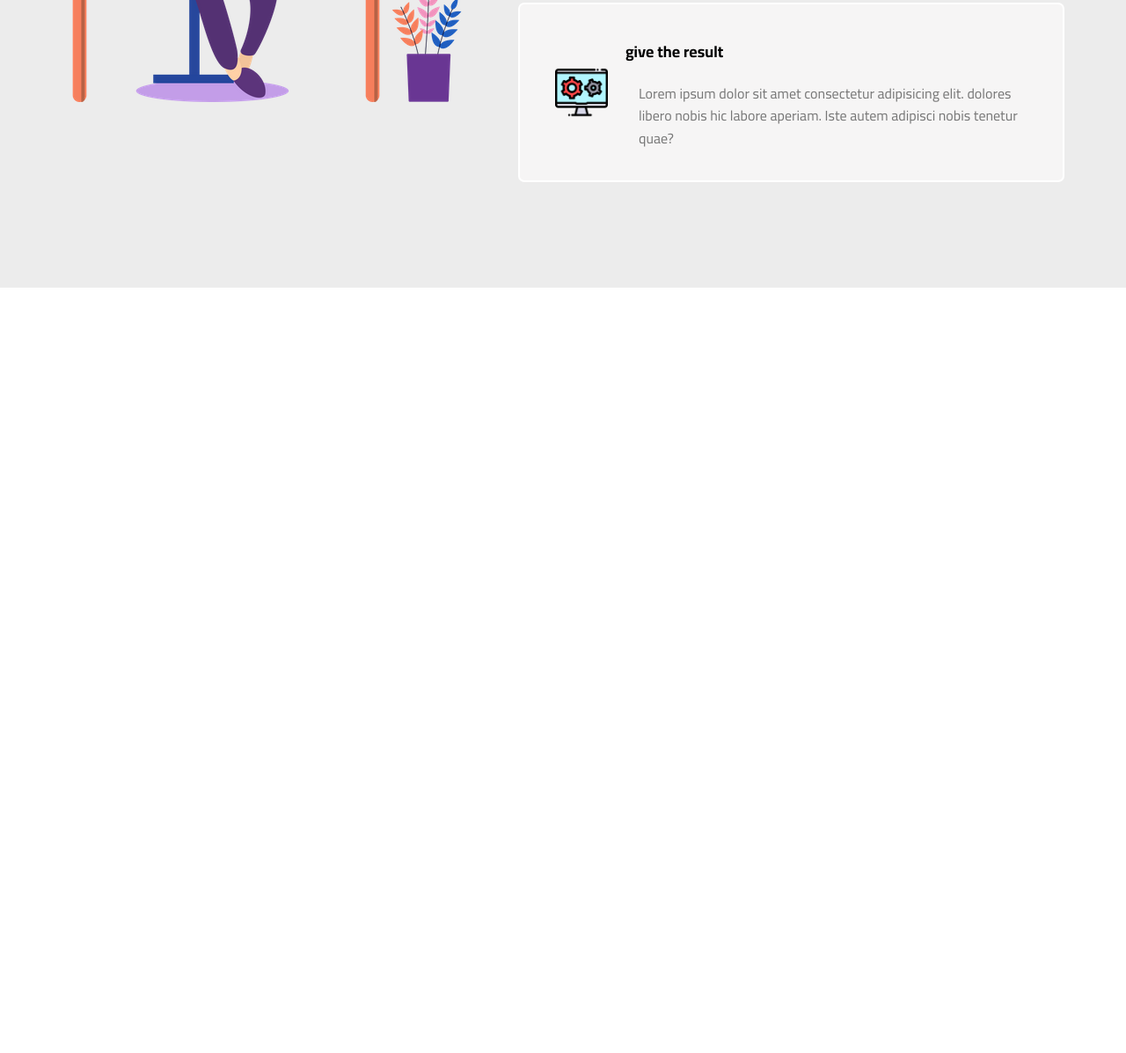
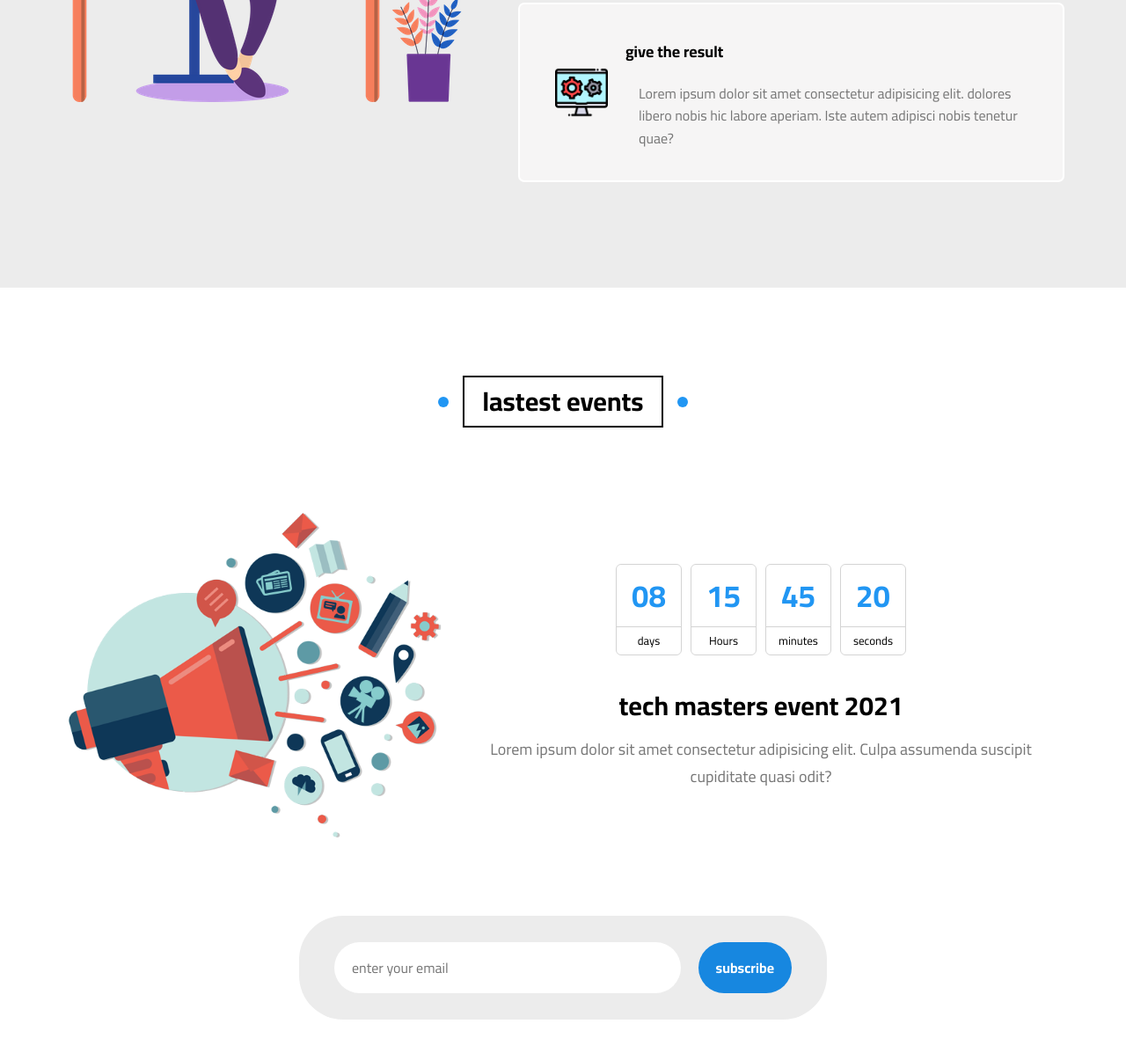
Before and after one commit to khadidja2005/third_project, a plain HTML site: page index.html in a window 1280 px wide. Shown: the part 8766-9963 px from the top of the page at 88% size. Before the commit the page ends 9093 px from the top, so only its background shows below. Drawn offline with Linux system fonts and the light colour scheme.

Commit message:
i did the lastest events section

```diff
--- a/css/link.css
+++ b/css/link.css
@@ -940,6 +940,135 @@ transition: var(--main-transition);
 
 
 /*end how it work*/
+/*start event*/
+.events {
+    padding-top: var(--main-padding);
+    padding-bottom: var(--main-padding);
+    position: relative;
+}
+.events .container {
+    display: flex;
+    align-items: center;
+    flex-wrap: wrap;
+}
+.events .container img {
+    max-width: 450px;
+}
+@media (max-width:991px) {
+    .events .container img{
+        display: none;
+    }
+
+}
+.events .info {
+    flex: 1;
+}
+.events .info  .time{
+    display: flex;
+    justify-content: center;
+    align-items: center;
+    margin: 20px auto;
+    gap: 10px;
+}
+.events .info  .time .unit {
+
+    border: 1px solid #d4d4d4;
+    border-radius: 6px;
+    text-align: center;
+    width: 75px;
+    transition: var(--main-transition);
+}
+.events .info  .time .unit :hover,
+.events .info  .time .unit:hover span:last-child {
+    border:1px solid var(--main-color);
+}
+.events .info  .time .unit span {
+    display: block;
+}
+.events .info  .time .unit span:first-child {
+    font-size: 35px;
+    color: var(--main-color);
+    padding: 15px;
+    font-weight: bold;
+}
+.events .info  .time .unit span:last-child {
+    padding: 8px 10px;
+    font-size: 13px;
+    border-top: 1px solid #d4d4d4;
+    transition: var(--main-transition);
+}
+.events .info  .title  {
+    text-align: center;
+    margin: 40px 0 0;
+    font-size: 30px;
+    font-weight: bold;
+}
+.events .info .description {
+    text-align: center;
+    line-height: 1.7;
+    font-size: 18px;
+    color: #777;
+}
+.events .container .subscribe{
+    width: 100%;
+    margin-top: 50px;
+
+}
+.events .container .subscribe form {
+    width: 600px;
+    margin: 20px auto;
+    padding: 30px 40px;
+    background-color: var(--main-background-color);
+    border-radius: 50px;
+    display: flex;
+    gap: 20px;
+}
+@media (max-width:767px) {
+    .events .container .subscribe form {
+        max-width: 100%;
+        padding: 20px;
+        flex-direction: column;
+        border-radius: 20px;
+    }
+
+}
+.events .container .subscribe form input[type="email"] {
+    padding: 20px;
+    border-radius: 50px;
+    border: none;
+    flex: 1;
+    caret-color: var(--main-color);
+}
+@media (max-width:767px) {
+    .events .container .subscribe form input[type="email"] {
+        border-radius: 0;
+    }
+}
+
+.events .container .subscribe  input[type="submit"] {
+    border-radius: 50px;
+    border: none;
+    font-weight: bold;
+    background-color: var(--main-color);
+    color: white;
+    padding: 20px;
+    cursor: pointer;
+    transition: var(--main-transition);
+}
+@media (max-width:767px) {
+    .events .container .subscribe form input[type="submit"] {
+        border-radius: 0;
+    }
+}
+.events .container .subscribe  input[type="submit"] {
+    background-color: var(--main-color-alt);
+}
+
+
+
+
+
+/*end event*/
 
 /*start animation*/
 @keyframes up-and-down {
--- a/index.html
+++ b/index.html
@@ -379,7 +379,6 @@
                     <i class="unfilled fas fa-star"></i>
                 </div>
                 <p>Lorem ipsum dolor, sit amet consectetur adipisicing elit. Hic dolores beatae reprehenderit cupiditate debitis expedita odit error! Accusamus suscipit, sed quibusdam quod cum optio laudantium esse eum molestias quisquam soluta.
-
                 </p>
             </div>
             <div class="box">
@@ -394,16 +393,10 @@
                     <i class="unfilled fas fa-star"></i>
                 </div>
                 <p>Lorem ipsum dolor, sit amet consectetur adipisicing elit. Hic dolores beatae reprehenderit cupiditate debitis expedita odit error! Accusamus suscipit, sed quibusdam quod cum optio laudantium esse eum molestias quisquam soluta.
-
                 </p>
             </div>
-
-
-
-
         </div>
     </div>
-
     <!--end testimonial-->
     <!--start team_member_section-->
     <div class="team">
@@ -648,9 +641,47 @@
                 </div>
             </div>
         </div>
+    <!--end how it work-->
+    <!--start lastest events-->
+    <div class="events">
+        <div class="main-title">lastest events</div>
+        <div class="container">
+                <img src="image/events.png" alt="">
+                <div class="info">
+                    <div class="time">
+                        <div class="unit">
+                            <span>08</span>
+                            <span>days</span>
+                        </div>
+                        <div class="unit">
+                            <span>15</span>
+                            <span>Hours</span>
+                        </div>
+                        <div class="unit">
+                            <span>45</span>
+                            <span>minutes</span>
+                        </div>
+                        <div class="unit">
+                            <span>20</span>
+                            <span>seconds</span>
+                        </div>
+                    </div>
+                    <h2 class="title">tech masters event 2021</h2>
+                    <p class="description">Lorem ipsum dolor sit amet consectetur adipisicing elit.
+                        Culpa assumenda suscipit cupiditate quasi odit?</p>
+                </div>
+
+                <div class="subscribe">
+            <form action="">
+                <input type="email" name="" id="" placeholder="enter your email">
+                <input type="submit" value="subscribe">
+            </form>
+        </div>
+        </div>
+
+    </div>
 
 
-
-    <!--end how it work-->
+    <!--end latest events-->
 </body>
 </html>
```
